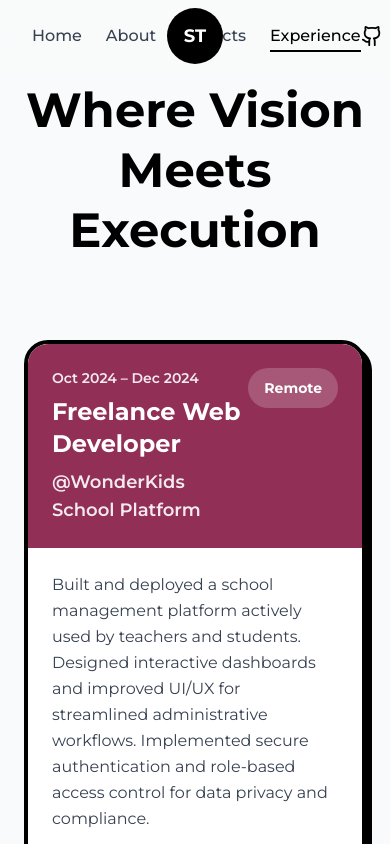
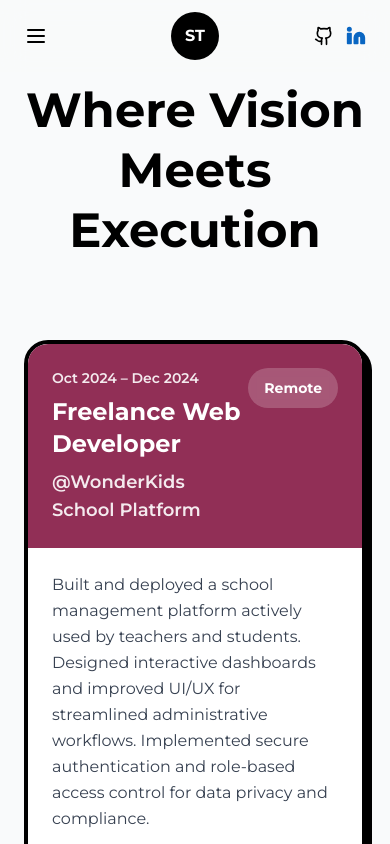
Before and after one commit to Sujay149/Portfolio-sujay, a React (Create React App) app in the folder frontend/: page /experience in a window 390 px wide. Shown: the top 844 px of the page. Built offline with nearby package versions, Linux system fonts and the light colour scheme.

Commit message:
feat: add mobile menu functionality and enhance Navbar layout for better responsiveness

```diff
--- a/frontend/src/components/Navbar.jsx
+++ b/frontend/src/components/Navbar.jsx
@@ -1,12 +1,13 @@
 import React, { useState } from 'react';
 import { Link, useLocation } from 'react-router-dom';
-import { Twitter, Github, Linkedin, Moon, Sun } from 'lucide-react';
+import { Twitter, Github, Linkedin, Moon, Sun, Menu, X } from 'lucide-react';
 import { FaPinterest, FaDribbble } from 'react-icons/fa';
 import { mockData } from '../mock';
 
 const Navbar = () => {
   const location = useLocation();
   const [darkMode, setDarkMode] = useState(false);
+  const [mobileMenuOpen, setMobileMenuOpen] = useState(false);
 
   const isActive = (path) => location.pathname === path;
 
@@ -15,12 +16,20 @@ const Navbar = () => {
     // This would typically toggle a dark mode class on the document
   };
 
+  const toggleMobileMenu = () => {
+    setMobileMenuOpen(!mobileMenuOpen);
+  };
+
+  const closeMobileMenu = () => {
+    setMobileMenuOpen(false);
+  };
+
   return (
     <nav className="fixed top-0 left-0 right-0 z-50 bg-gray-50/80 backdrop-blur-md">
-      <div className="w-full px-8 lg:px-16 xl:px-32 py-6">
+      <div className="w-full px-6 lg:px-16 xl:px-32 py-6">
         <div className="flex items-center justify-between w-full">
-          {/* Left Navigation */}
-          <div className="flex items-center gap-6 lg:gap-8">
+          {/* Left Navigation - Desktop */}
+          <div className="hidden md:flex items-center gap-6 lg:gap-8">
             <Link
               to="/"
               className={`text-base font-medium transition-colors hover:text-black relative ${
@@ -59,16 +68,24 @@ const Navbar = () => {
             </Link>
           </div>
 
+          {/* Hamburger Menu - Mobile */}
+          <button
+            onClick={toggleMobileMenu}
+            className="md:hidden text-black hover:opacity-70 transition-opacity z-50 relative"
+            aria-label="Toggle menu"
+          >
+            {mobileMenuOpen ? <X size={24} /> : <Menu size={24} />}
+          </button>
+
           {/* Center Logo */}
-          <Link to="/" className="absolute left-1/2 transform -translate-x-1/2">
-            <div className="w-14 h-14 rounded-full bg-black flex items-center justify-center text-white font-bold text-lg hover:scale-110 transition-transform">
+          <Link to="/" className="absolute left-1/2 transform -translate-x-1/2 md:relative md:left-0 md:transform-none">
+            <div className="w-12 h-12 md:w-14 md:h-14 rounded-full bg-black flex items-center justify-center text-white font-bold text-base md:text-lg hover:scale-110 transition-transform">
               {mockData.profile.initials}
             </div>
           </Link>
 
-          {/* Right Social Icons */}
-          <div className="flex items-center gap-3 lg:gap-4">
-
+          {/* Right Social Icons - Desktop */}
+          <div className="hidden md:flex items-center gap-3 lg:gap-4">
             <a
               href={mockData.socialLinks.github}
               target="_blank"
@@ -87,8 +104,6 @@ const Navbar = () => {
             >
               <Linkedin size={22} fill="currentColor" />
             </a>
-
-
             <button
               onClick={toggleDarkMode}
               className="text-black hover:opacity-70 transition-opacity"
@@ -97,6 +112,78 @@ const Navbar = () => {
               {darkMode ? <Sun size={22} /> : <Moon size={22} />}
             </button>
           </div>
+
+          {/* Right Social Icons - Mobile */}
+          <div className="flex md:hidden items-center gap-3">
+            <a
+              href={mockData.socialLinks.github}
+              target="_blank"
+              rel="noopener noreferrer"
+              className="text-black hover:opacity-70 transition-opacity"
+              aria-label="Github"
+            >
+              <Github size={20} />
+            </a>
+            <a
+              href={mockData.socialLinks.linkedin}
+              target="_blank"
+              rel="noopener noreferrer"
+              className="text-[#0A66C2] hover:opacity-70 transition-opacity"
+              aria-label="LinkedIn"
+            >
+              <Linkedin size={20} fill="currentColor" />
+            </a>
+          </div>
+        </div>
+      </div>
+
+      {/* Mobile Menu */}
+      <div className={`md:hidden fixed inset-0 top-0 bg-black/50 backdrop-blur-sm transition-opacity duration-300 ease-in-out ${
+        mobileMenuOpen ? 'opacity-100 pointer-events-auto' : 'opacity-0 pointer-events-none'
+      }`} onClick={closeMobileMenu}>
+        <div className="flex flex-col items-center justify-center h-screen gap-8 px-6" onClick={(e) => e.stopPropagation()}>
+          {/* Mobile Navigation Links Container */}
+          <div className="bg-white rounded-3xl border-4 border-black shadow-[8px_8px_0px_0px_rgba(0,0,0,1)] p-8 flex flex-col gap-6 min-w-[280px]">
+            <Link
+              to="/"
+              onClick={closeMobileMenu}
+              className={`text-2xl font-bold transition-colors hover:text-black text-center ${
+                isActive('/') ? 'text-black' : 'text-gray-700'
+              }`}
+            >
+              Home
+            </Link>
+            <div className="h-px bg-gray-200"></div>
+            <Link
+              to="/about"
+              onClick={closeMobileMenu}
+              className={`text-2xl font-bold transition-colors hover:text-black text-center ${
+                isActive('/about') ? 'text-black' : 'text-gray-700'
+              }`}
+            >
+              About
+            </Link>
+            <div className="h-px bg-gray-200"></div>
+            <Link
+              to="/projects"
+              onClick={closeMobileMenu}
+              className={`text-2xl font-bold transition-colors hover:text-black text-center ${
+                isActive('/projects') ? 'text-black' : 'text-gray-700'
+              }`}
+            >
+              Projects
+            </Link>
+            <div className="h-px bg-gray-200"></div>
+            <Link
+              to="/experience"
+              onClick={closeMobileMenu}
+              className={`text-2xl font-bold transition-colors hover:text-black text-center ${
+                isActive('/experience') ? 'text-black' : 'text-gray-700'
+              }`}
+            >
+              Experience
+            </Link>
+          </div>
         </div>
       </div>
     </nav>
```
